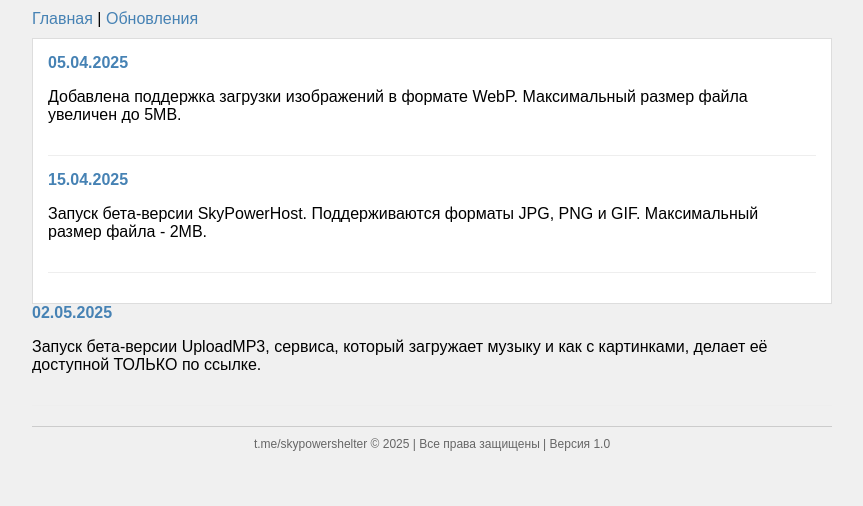
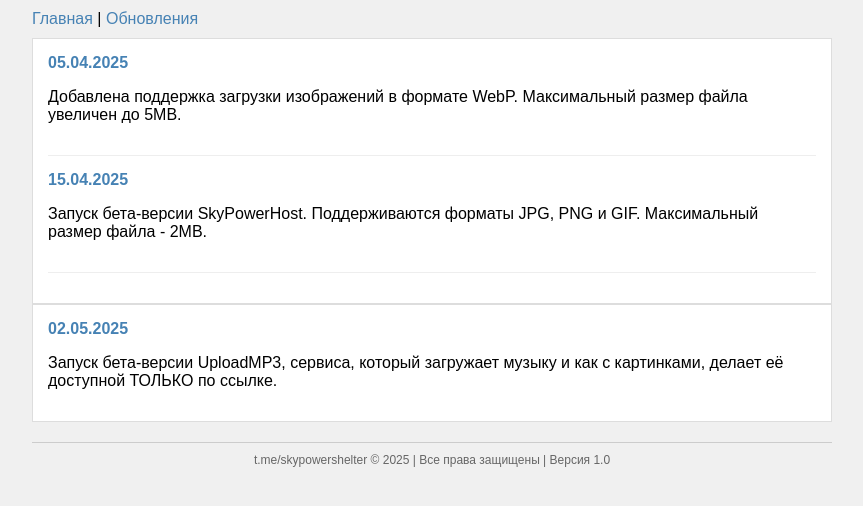
Before and after one commit to skypower542/hostimage.github.io, a plain HTML site: page update.html in a window 1280 px wide. Shown: the part 80-586 px from the top of the page, without its empty margins (208-1071 px from the left). Drawn offline with Linux system fonts and the light colour scheme.

Commit message:
Add files via upload

```diff
--- a/update.html
+++ b/update.html
@@ -93,15 +93,15 @@
         </div>
     </div>
 
-
-
-
-        <div class="update-item">
+	<div class="update-list">
             <div class="update-date">02.05.2025</div>
             <div class="update-text">
                 <p>Запуск бета-версии UploadMP3, сервиса, который загружает музыку и как с картинками, делает её доступной ТОЛЬКО по ссылке.</p>
             </div>
         </div>
+
+
+
     </div>
 
     <footer>
```
